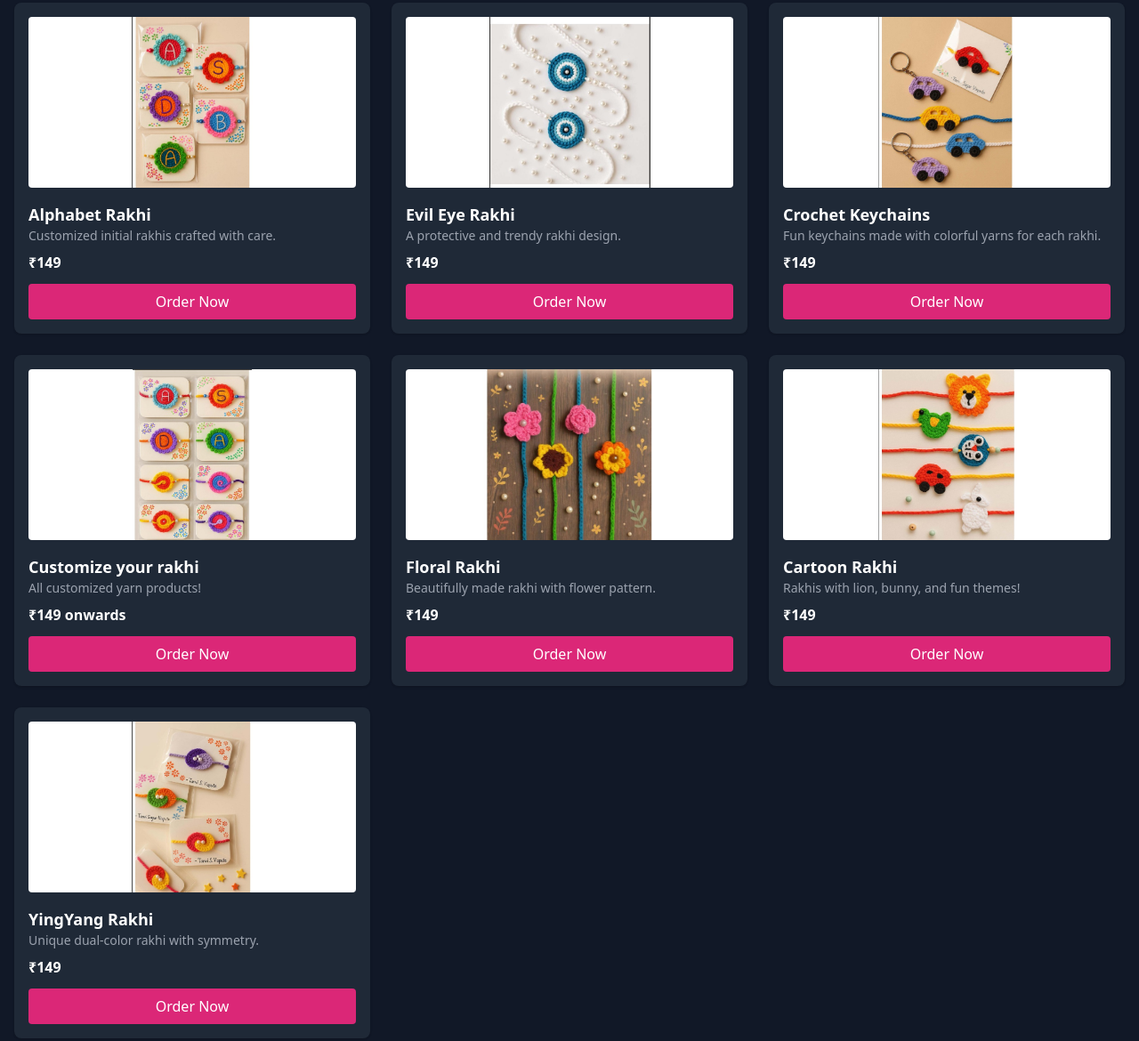
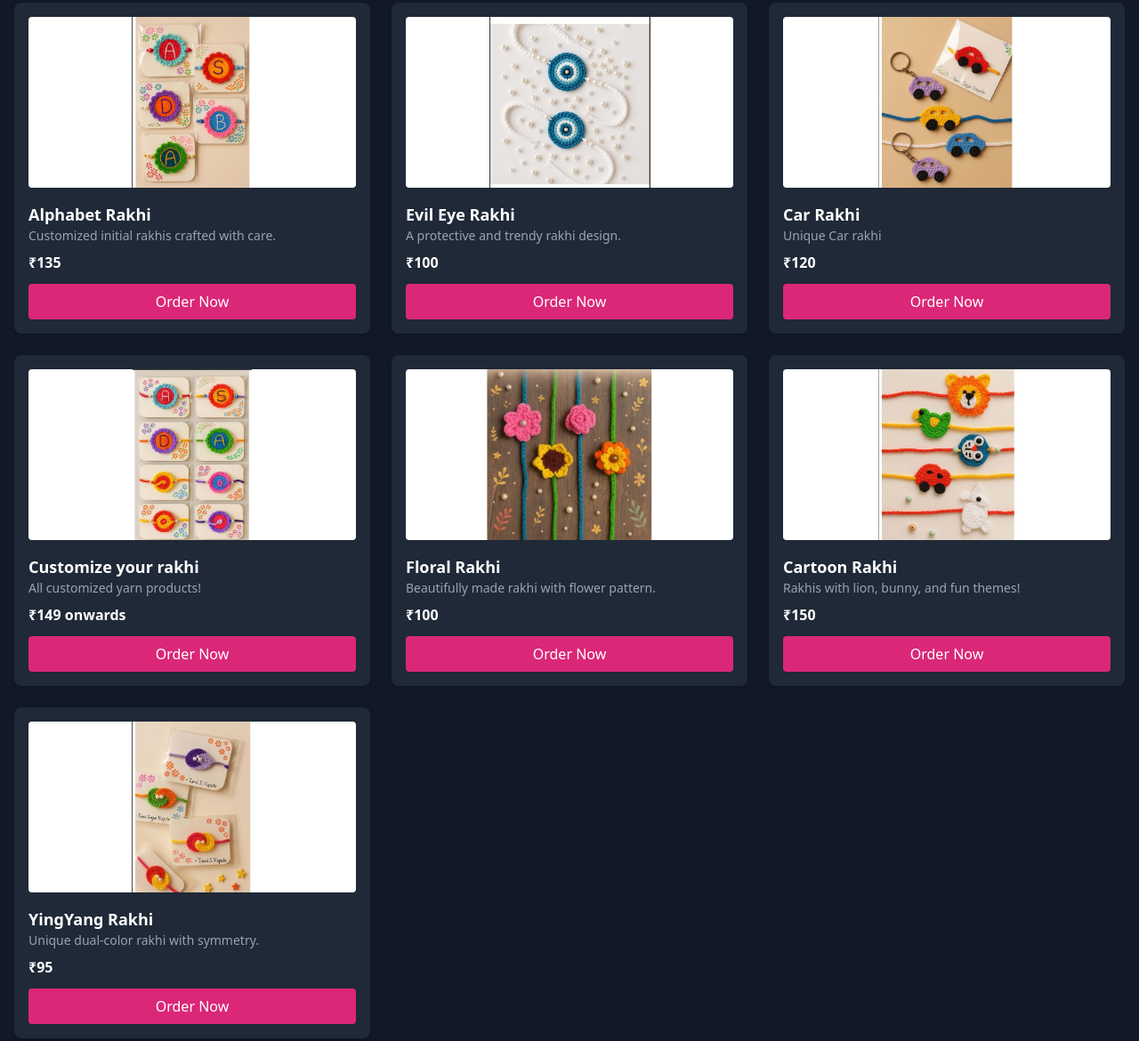
Before and after one commit to Sagaranilvispute/Tanvi-Creations-, a plain HTML site: page index.html in a window 1280 px wide. Shown: the part 401-1571 px from the top of the page at 89% size. Drawn offline with nearby package versions, Linux system fonts and the light colour scheme.

Commit message:
Update index.html

```diff
--- a/index.html
+++ b/index.html
@@ -61,7 +61,7 @@
           <div class="absolute top-0 left-0 bg-black bg-opacity-75 text-white text-sm px-2 py-1 rounded-bl-lg opacity-0 group-hover:opacity-100 transition">Alphabet Rakhi</div>
           <h4 class="font-semibold text-lg mt-4 text-white">Alphabet Rakhi</h4>
           <p class="text-gray-400 text-sm mb-2">Customized initial rakhis crafted with care.</p>
-          <p class="text-white font-bold">₹149</p>
+          <p class="text-white font-bold">₹135</p>
           <a href="https://wa.me/918779145960?text=Hi%2C%20I%20want%20to%20order%20Alphabet%20Rakhi." class="block mt-3 text-center bg-pink-600 text-white py-2 px-4 rounded animated-button" target="_blank">Order Now</a>
         </div>
 
@@ -70,16 +70,16 @@
           <div class="absolute top-0 left-0 bg-black bg-opacity-75 text-white text-sm px-2 py-1 rounded-bl-lg opacity-0 group-hover:opacity-100 transition">Evil Eye Rakhi</div>
           <h4 class="font-semibold text-lg mt-4 text-white">Evil Eye Rakhi</h4>
           <p class="text-gray-400 text-sm mb-2">A protective and trendy rakhi design.</p>
-          <p class="text-white font-bold">₹149</p>
+          <p class="text-white font-bold">₹100</p>
           <a href="https://wa.me/918779145960?text=Hi%2C%20I%20want%20to%20order%20Evil%20Eye%20Rakhi." class="block mt-3 text-center bg-pink-600 text-white py-2 px-4 rounded animated-button" target="_blank">Order Now</a>
         </div>
 
         <div class="bg-gray-800 rounded-lg shadow p-4 relative group glow-on-hover">
-          <img src="images/Keychains.jpeg" alt="Keychains" class="w-full h-48 object-contain rounded bg-white zoom-on-hover">
+          <img src="images/Keychains.jpeg" alt="Car rakhi" class="w-full h-48 object-contain rounded bg-white zoom-on-hover">
           <div class="absolute top-0 left-0 bg-black bg-opacity-75 text-white text-sm px-2 py-1 rounded-bl-lg opacity-0 group-hover:opacity-100 transition">Keychains</div>
-          <h4 class="font-semibold text-lg mt-4 text-white">Crochet Keychains</h4>
-          <p class="text-gray-400 text-sm mb-2">Fun keychains made with colorful yarns for each rakhi.</p>
-          <p class="text-white font-bold">₹149</p>
+          <h4 class="font-semibold text-lg mt-4 text-white">Car Rakhi</h4>
+          <p class="text-gray-400 text-sm mb-2">Unique Car rakhi</p>
+          <p class="text-white font-bold">₹120</p>
           <a href="https://wa.me/918779145960?text=Hi%2C%20I%20want%20to%20order%20Crochet%20Keychains." class="block mt-3 text-center bg-pink-600 text-white py-2 px-4 rounded animated-button" target="_blank">Order Now</a>
         </div>
 
@@ -97,7 +97,7 @@
           <div class="absolute top-0 left-0 bg-black bg-opacity-75 text-white text-sm px-2 py-1 rounded-bl-lg opacity-0 group-hover:opacity-100 transition">Rakhi 1</div>
           <h4 class="font-semibold text-lg mt-4 text-white">Floral Rakhi</h4>
           <p class="text-gray-400 text-sm mb-2">Beautifully made rakhi with flower pattern.</p>
-          <p class="text-white font-bold">₹149</p>
+          <p class="text-white font-bold">₹100</p>
           <a href="https://wa.me/918779145960?text=Hi%2C%20I%20want%20to%20order%20Floral%20Rakhi." class="block mt-3 text-center bg-pink-600 text-white py-2 px-4 rounded animated-button" target="_blank">Order Now</a>
         </div>
 
@@ -106,7 +106,7 @@
           <div class="absolute top-0 left-0 bg-black bg-opacity-75 text-white text-sm px-2 py-1 rounded-bl-lg opacity-0 group-hover:opacity-100 transition">Cartoon Rakhi</div>
           <h4 class="font-semibold text-lg mt-4 text-white">Cartoon Rakhi</h4>
           <p class="text-gray-400 text-sm mb-2">Rakhis with lion, bunny, and fun themes!</p>
-          <p class="text-white font-bold">₹149</p>
+          <p class="text-white font-bold">₹150</p>
           <a href="https://wa.me/918779145960?text=Hi%2C%20I%20want%20to%20order%20Cartoon%20Rakhi." class="block mt-3 text-center bg-pink-600 text-white py-2 px-4 rounded animated-button" target="_blank">Order Now</a>
         </div>
 
@@ -115,7 +115,7 @@
           <div class="absolute top-0 left-0 bg-black bg-opacity-75 text-white text-sm px-2 py-1 rounded-bl-lg opacity-0 group-hover:opacity-100 transition">YingYang Rakhi</div>
           <h4 class="font-semibold text-lg mt-4 text-white">YingYang Rakhi</h4>
           <p class="text-gray-400 text-sm mb-2">Unique dual-color rakhi with symmetry.</p>
-          <p class="text-white font-bold">₹149</p>
+          <p class="text-white font-bold">₹95</p>
           <a href="https://wa.me/918779145960?text=Hi%2C%20I%20want%20to%20order%20YingYang%20Rakhi." class="block mt-3 text-center bg-pink-600 text-white py-2 px-4 rounded animated-button" target="_blank">Order Now</a>
         </div>
 
```
